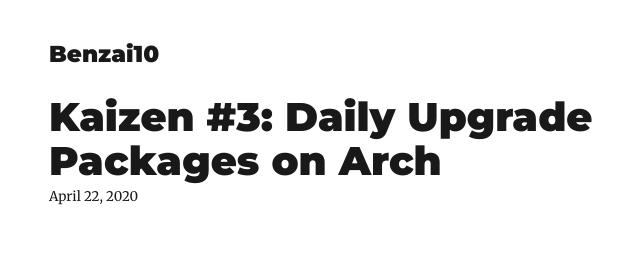
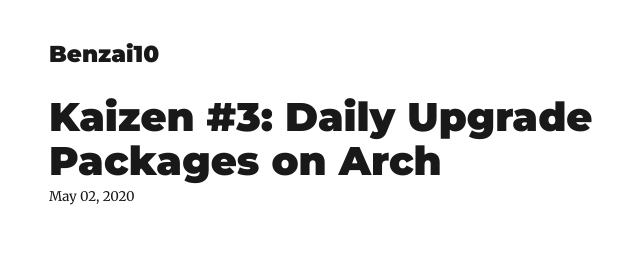
Before and after one commit to benzai10/bzt-website, a Gatsby site: page /daily-upgrading-packages-on-arch/ in a window 1280 px wide. Shown: the top 264 px of the page, 276-916 px from the left. Built offline with nearby package versions, Linux system fonts and the light colour scheme; Gatsby itself is replaced by a stand-in of ours; some packages are replaced by stand-ins of ours.

Commit message:
update date

```diff
--- a/content/blog/daily-upgrading-packages-on-arch/index.md
+++ b/content/blog/daily-upgrading-packages-on-arch/index.md
@@ -1,6 +1,6 @@
 ---
 title: "Kaizen #3: Daily Upgrade Packages on Arch"
-date: "2020-04-22T23:26:00.000Z"
+date: "2020-05-02T23:58:00.000Z"
 description: "Why I do yay -Syu everyday."
 ---
 
```
